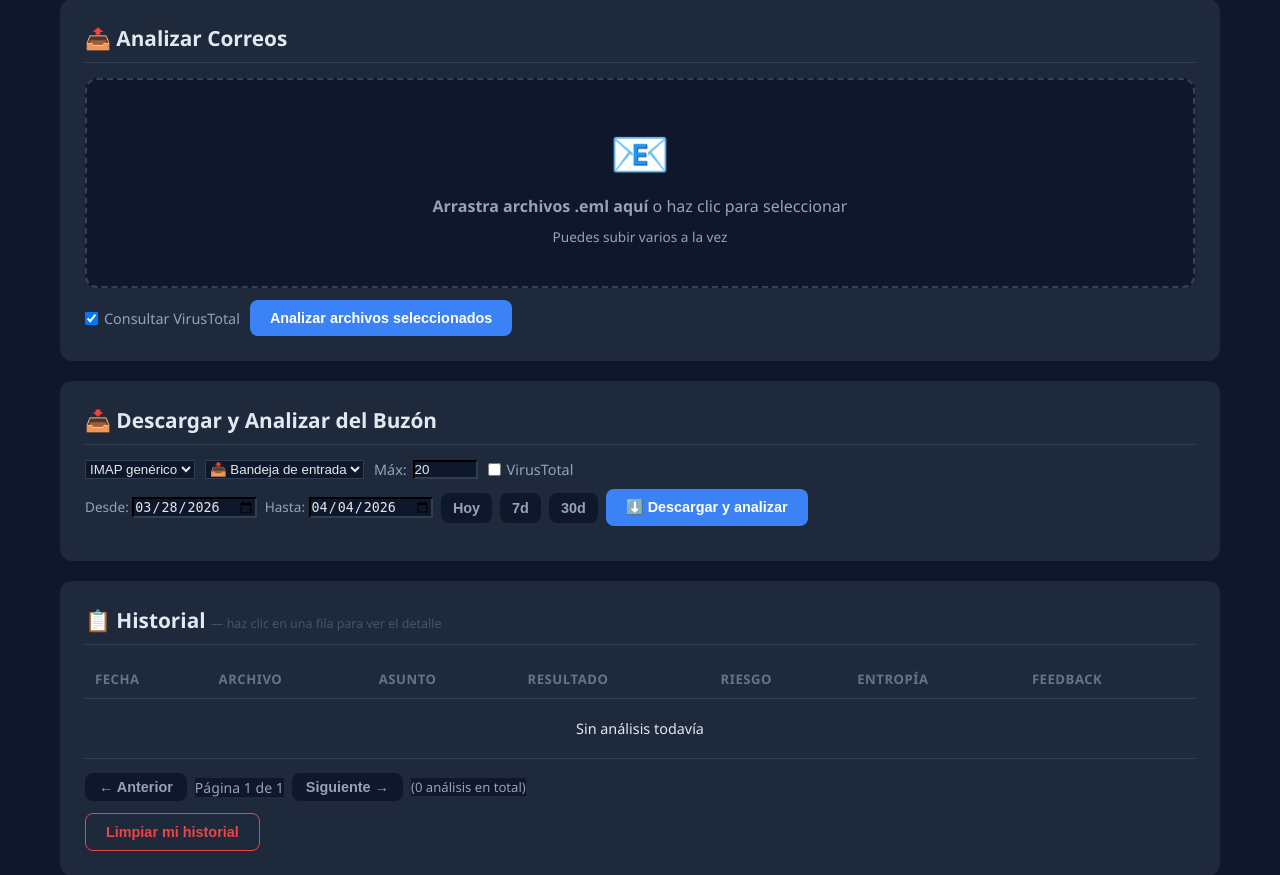
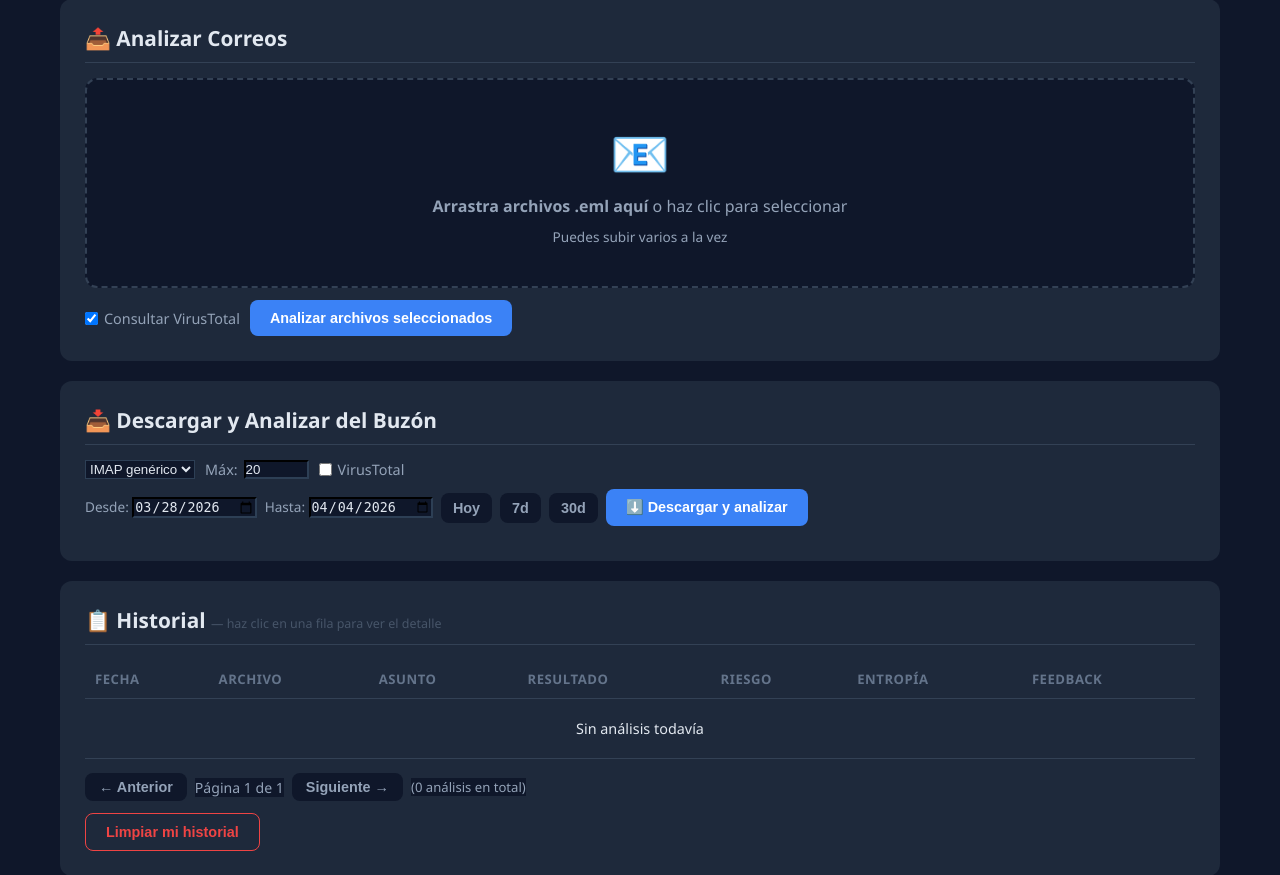
Before and after one commit to alex-milla/Email-Detector, a Flask app: page / in a window 1280 px wide. Shown: the part 242-1117 px from the top of the page. Run offline with Flask 3, Linux system fonts and the light colour scheme; the visitor is signed in with stand-in values (Sample User, id 1); data that the repository does not hold is empty.

Commit message:
Add files via upload

```diff
--- a/web/templates/index.html
+++ b/web/templates/index.html
@@ -175,11 +175,8 @@
                 <option value="imap">IMAP genérico</option>
                 <option value="m365">Microsoft 365</option>
             </select>
-            <select id="folder">
-                <option value="inbox">📥 Bandeja de entrada</option>
-                <option value="spam">🚫 Spam</option>
-                <option value="all">📂 Entrada + Spam</option>
-            </select>
+            <!-- Carpeta fija: siempre se analiza la bandeja de entrada -->
+            <input type="hidden" id="folder" value="inbox">
             <label>Máx: <input type="number" id="maxEmails" value="20" min="1" max="500" style="width:65px"></label>
             <label><input type="checkbox" id="fetchVT"> VirusTotal</label>
         </div>
```
